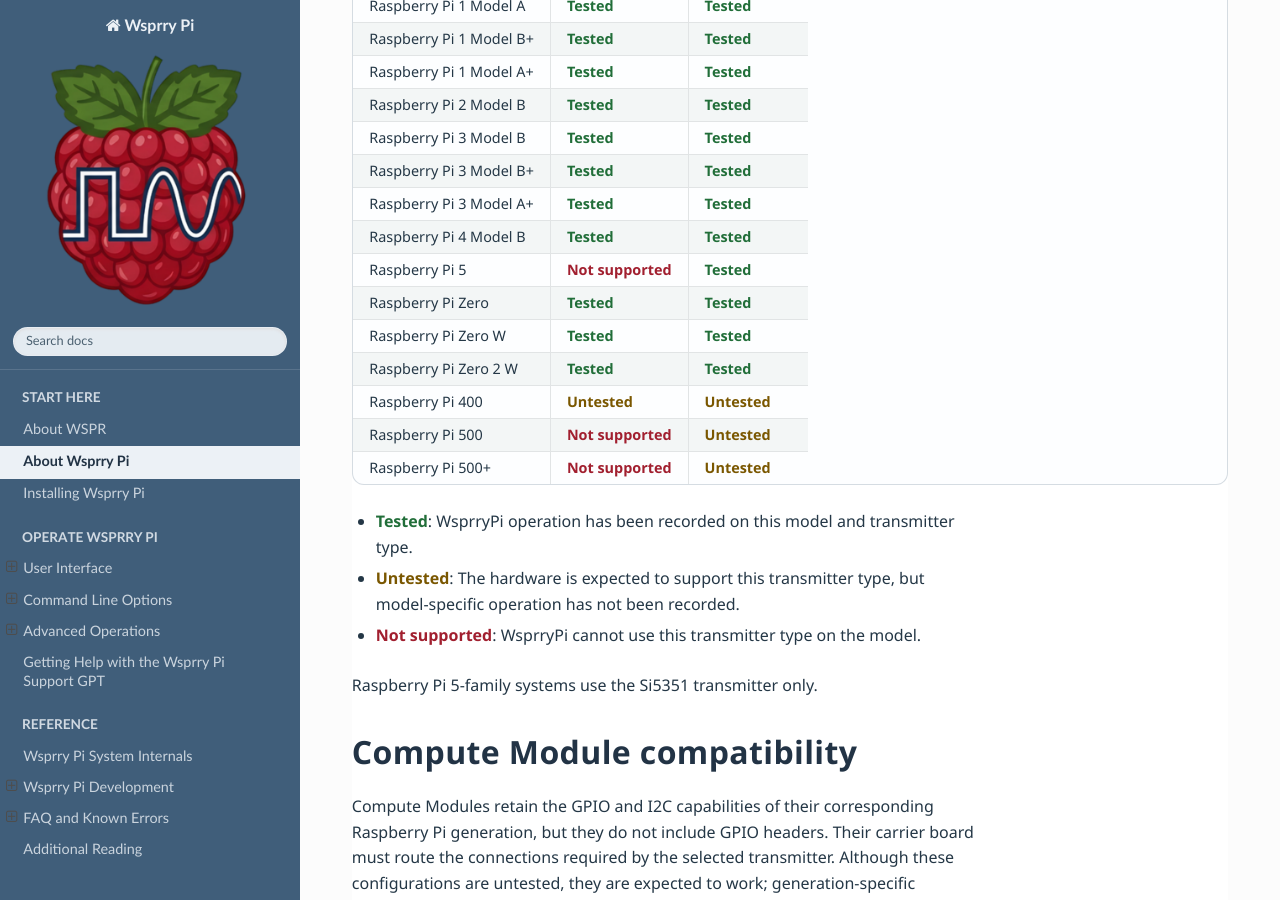
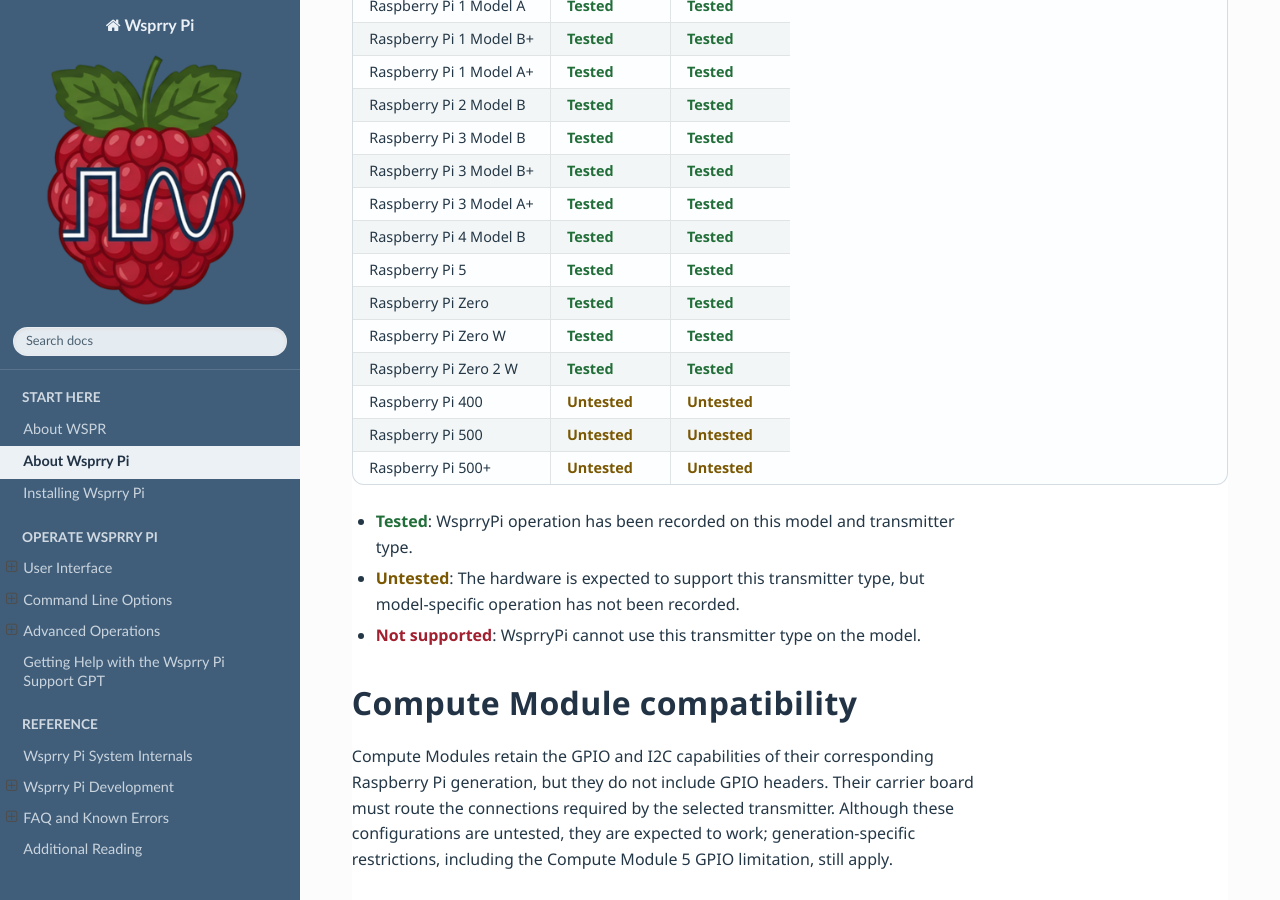
Before and after one commit to WsprryPi/Wsprry_Pi_Docs, a Sphinx documentation site: the page built from docs/About_Wsprry_Pi/index.md, in a window 1280 px wide and 900 px high, scrolled down 1429 px. Built offline with Sphinx 7.4.7 and the Read the Docs theme 3.1.0, drawn with Linux system fonts in a browser that asks for light colours.

Commit message:
docs: update Pi 5 family GPIO compatibility

```diff
--- a/docs/About_Wsprry_Pi/index.md
+++ b/docs/About_Wsprry_Pi/index.md
@@ -37,19 +37,17 @@
 | Raspberry Pi 3 Model B+ | <span class="compatibility-status compatibility-status--tested">Tested</span> | <span class="compatibility-status compatibility-status--tested">Tested</span> |
 | Raspberry Pi 3 Model A+ | <span class="compatibility-status compatibility-status--tested">Tested</span> | <span class="compatibility-status compatibility-status--tested">Tested</span> |
 | Raspberry Pi 4 Model B | <span class="compatibility-status compatibility-status--tested">Tested</span> | <span class="compatibility-status compatibility-status--tested">Tested</span> |
-| Raspberry Pi 5 | <span class="compatibility-status compatibility-status--unsupported">Not supported</span> | <span class="compatibility-status compatibility-status--tested">Tested</span> |
+| Raspberry Pi 5 | <span class="compatibility-status compatibility-status--tested">Tested</span> | <span class="compatibility-status compatibility-status--tested">Tested</span> |
 | Raspberry Pi Zero | <span class="compatibility-status compatibility-status--tested">Tested</span> | <span class="compatibility-status compatibility-status--tested">Tested</span> |
 | Raspberry Pi Zero W | <span class="compatibility-status compatibility-status--tested">Tested</span> | <span class="compatibility-status compatibility-status--tested">Tested</span> |
 | Raspberry Pi Zero 2 W | <span class="compatibility-status compatibility-status--tested">Tested</span> | <span class="compatibility-status compatibility-status--tested">Tested</span> |
 | Raspberry Pi 400 | <span class="compatibility-status compatibility-status--untested">Untested</span> | <span class="compatibility-status compatibility-status--untested">Untested</span> |
-| Raspberry Pi 500 | <span class="compatibility-status compatibility-status--unsupported">Not supported</span> | <span class="compatibility-status compatibility-status--untested">Untested</span> |
-| Raspberry Pi 500+ | <span class="compatibility-status compatibility-status--unsupported">Not supported</span> | <span class="compatibility-status compatibility-status--untested">Untested</span> |
+| Raspberry Pi 500 | <span class="compatibility-status compatibility-status--untested">Untested</span> | <span class="compatibility-status compatibility-status--untested">Untested</span> |
+| Raspberry Pi 500+ | <span class="compatibility-status compatibility-status--untested">Untested</span> | <span class="compatibility-status compatibility-status--untested">Untested</span> |
 
 - <span class="compatibility-status compatibility-status--tested">Tested</span>: WsprryPi operation has been recorded on this model and transmitter type.
 - <span class="compatibility-status compatibility-status--untested">Untested</span>: The hardware is expected to support this transmitter type, but model-specific operation has not been recorded.
 - <span class="compatibility-status compatibility-status--unsupported">Not supported</span>: WsprryPi cannot use this transmitter type on the model.
-
-Raspberry Pi 5-family systems use the Si5351 transmitter only.
 
 ## Compute Module compatibility
 
```
